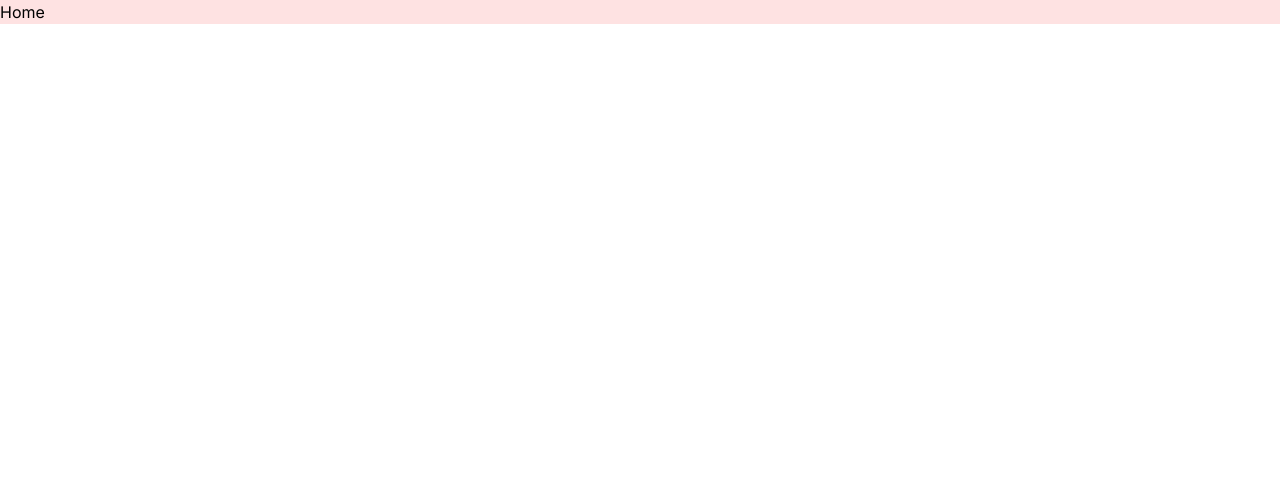
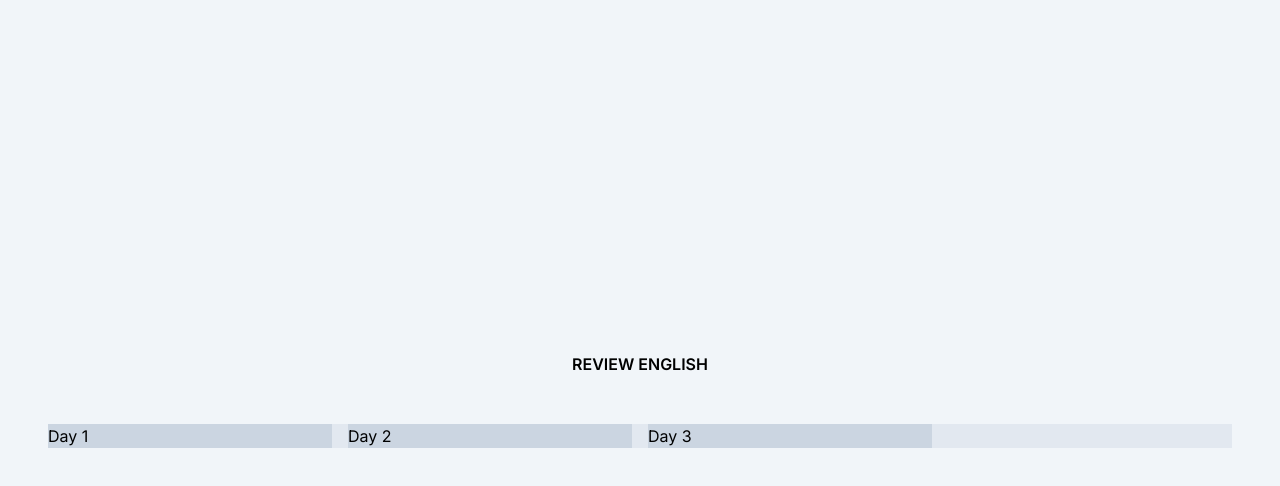
Before and after one commit to Choi-jujuyeon/ReviewEnglish-withTs, a Next.js app: page / in a window 1280 px wide. Shown: the top 486 px of the page. Built offline with nearby package versions, Linux system fonts and the light colour scheme.

Commit message:
layout-with hardcoding

```diff
--- a/src/app/page.tsx
+++ b/src/app/page.tsx
@@ -1,5 +1,23 @@
 import { NextPage } from "next";
 const Home: NextPage = () => {
-    return <main className="bg-red-100">Home</main>;
+    return (
+        <main className="bg-slate-100 py-24 px-12 min-h-screen flex flex-col justify-center items-center">
+            {/* 상단 - 프로젝트 이름 */}
+            <div className="font-semibold ">REVIEW ENGLISH</div>
+
+            {/* 하단 - 버튼 3개(반복요소) */}
+            <ul className="mt-12 bg-slate-200 w-full grid grid-cols-4 gap-4">
+                <li className="bg-slate-300">
+                    <button>Day 1</button>
+                </li>
+                <li className="bg-slate-300">
+                    <button>Day 2</button>
+                </li>
+                <li className="bg-slate-300">
+                    <button>Day 3</button>
+                </li>
+            </ul>
+        </main>
+    );
 };
 export default Home;
```
Also changed, not shown: src/app/layout.tsx (+14 -14 lines).
